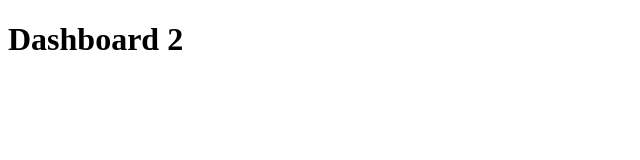
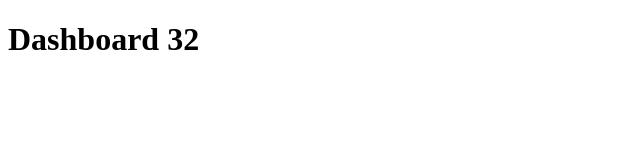
Before and after one commit to 50shadesofdrunk/hello-world, a Next.js app: page /dashboard/second in a window 1280 px wide. Shown: the top 160 px of the page, without its empty margins (0-640 px from the left). Built offline with nearby package versions, Linux system fonts and the light colour scheme.

Commit message:
Created Dashboard 1 and 2 routes

```diff
--- a/src/app/dashboard/second/page.tsx
+++ b/src/app/dashboard/second/page.tsx
@@ -1,3 +1,3 @@
 export default function SecondDashboard() {
-    return <h1>Dashboard 2</h1>
+    return <h1>Dashboard 32</h1>
 }
```
